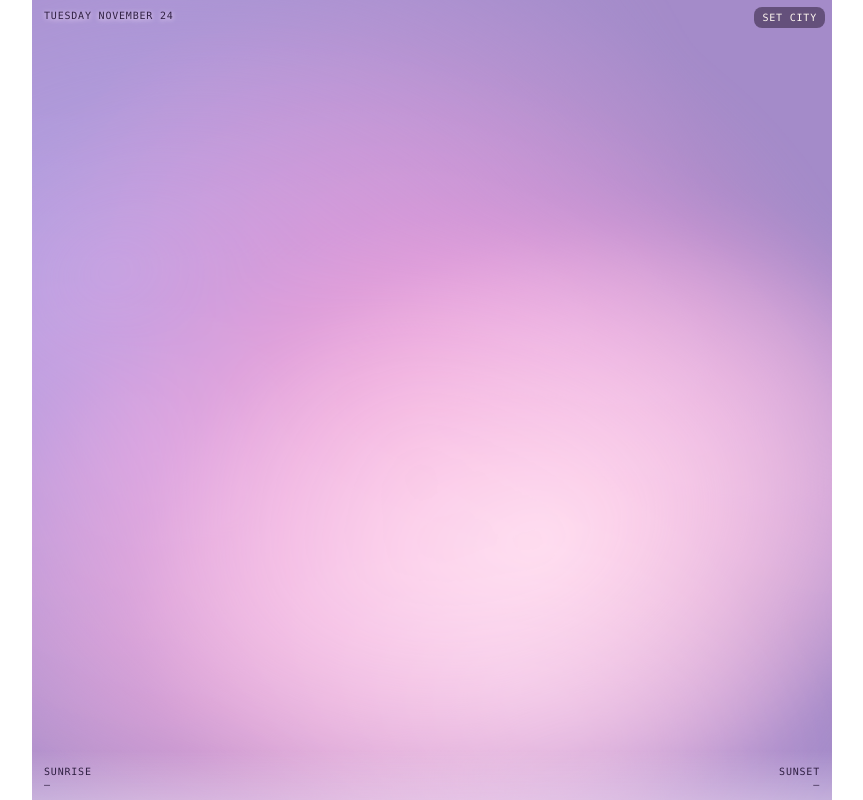
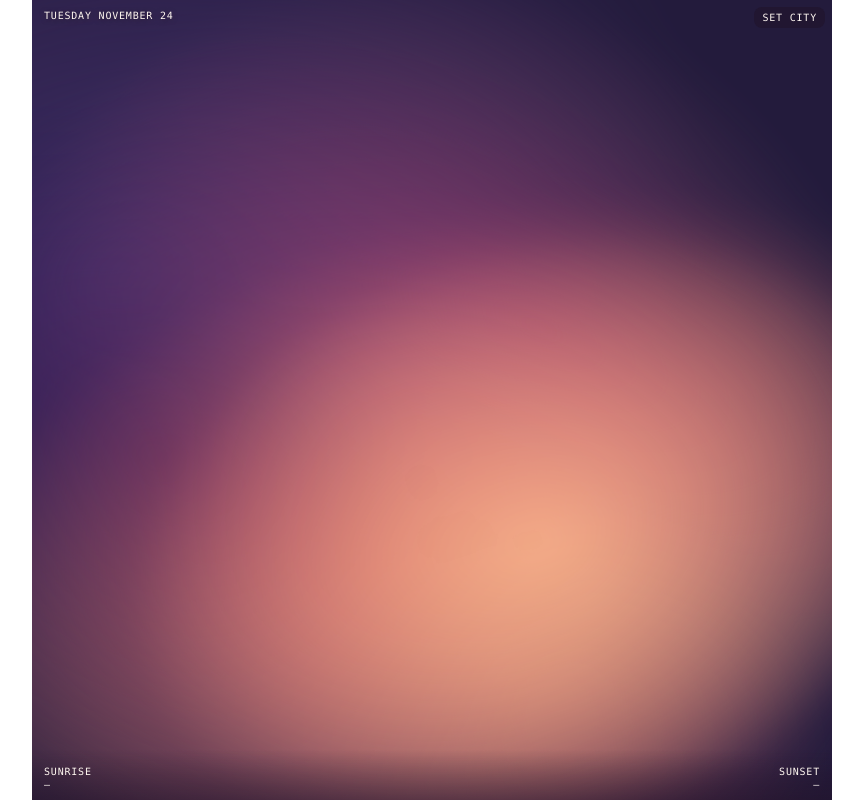
Before and after one commit to karinaxyz/daily-writing-mood-lamp, a plain HTML site: page index.html in a window 1280 px wide. Shown: the whole page, without its empty margins (208-1071 px from the left). Drawn offline with Linux system fonts and the light colour scheme.

Commit message:
Restore deeper sunset colors and white type

```diff
--- a/index.html
+++ b/index.html
@@ -9,9 +9,9 @@
   .lamp {
     position: relative; isolation: isolate; overflow: hidden;
     width: min(100vw, 100dvh); aspect-ratio: 1; margin-inline: auto;
-    background: #cba9ee;
-    --base: #cba9ee; --plum: #bda4f6; --rose: #ff9fd4;
-    --amber: #ffc0e4; --light: #ffe5f4; --haze: 0;
+    background: #392448;
+    --base: #6c345b; --plum: #592d72; --rose: #df676f;
+    --amber: #ffae70; --light: #ffd2aa; --haze: 0;
   }
   button { font: inherit; color: inherit; cursor: pointer; }
   .surface {
@@ -61,8 +61,7 @@
   .edge {
     position: absolute; inset: auto 0 0; display: flex; justify-content: space-between;
     padding: 16px 12px 10px; pointer-events: none;
-    color: #302043;
-    background: linear-gradient(transparent, rgb(255 243 253 / 34%));
+    background: linear-gradient(transparent, rgb(33 17 38 / 48%));
     font-variant-numeric: tabular-nums;
   }
   .solar { display: grid; gap: 2px; }
@@ -71,7 +70,7 @@
   .date {
     position: absolute; top: 10px; left: 12px; right: 72px;
     text-wrap: balance;
-    color: #302043; text-shadow: 0 1px 5px #fae8ff; pointer-events: none;
+    text-shadow: 0 1px 5px #332337; pointer-events: none;
   }
   .settings {
     position: absolute; top: 7px; right: 7px; border: 0; border-radius: 8px;
@@ -120,10 +119,10 @@
   const dateLabel = document.querySelector('#date');
   const storageKey = 'daily-writing-mood-lamp-city';
   const palettes = {
-    dawn: ['#dac4f5', '#c5b6f5', '#f6aedd', '#ffd1e9', '#fff0f5'],
-    day: ['#e1ccfa', '#cec2fa', '#ffb4de', '#ffcee9', '#fff2fa'],
-    dusk: ['#cba9ee', '#bda4f6', '#ff9fd4', '#ffc0e4', '#ffe5f4'],
-    night: ['#a48bc9', '#b5a1e2', '#e995cf', '#f3afd9', '#ffdaed'],
+    dawn: ['#694668', '#75558c', '#db7d8e', '#f5aa82', '#ffe0b7'],
+    day: ['#845269', '#93648e', '#ed8891', '#ffc48e', '#ffe2ae'],
+    dusk: ['#6c345b', '#592d72', '#df676f', '#ffae70', '#ffd2aa'],
+    night: ['#231b3c', '#3e2c64', '#9e557b', '#ca756a', '#f2aa87'],
   };
   const colorProperties = ['--base', '--plum', '--rose', '--amber', '--light'];
   let locationChoice;
```
